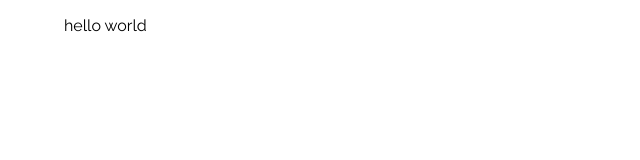
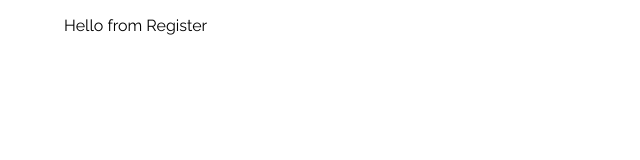
Before and after one commit to guilehm/solid-drop, a React (Create React App) app: page / in a window 1280 px wide. Shown: the top 160 px of the page, without its empty margins (0-640 px from the left). Built offline with nearby package versions, Linux system fonts and the light colour scheme.

Commit message:
update html and add register component to app

```diff
--- a/public/index.html
+++ b/public/index.html
@@ -7,7 +7,7 @@
   <meta name="viewport" content="width=device-width, initial-scale=1" />
   <meta name="theme-color" content="#000000" />
   <meta name="description" content="solid drop" />
-  <link rel="stylesheet" href="https://fonts.googleapis.com/css2?family=Raleway:wght@400;500;700&display=swap">
+  <link rel="stylesheet" href="https://fonts.googleapis.com/css2?family=Raleway:wght@300;400;500;700&display=swap">
   <title>solid drop</title>
 </head>
 
--- a/src/App.tsx
+++ b/src/App.tsx
@@ -1,4 +1,5 @@
 import Container from "./components/Container"
+import Register from "./components/Register"
 import GlobalStyle from "./global-styles"
 
 
@@ -6,7 +7,9 @@ const App = () => {
   return (
     <div className="App">
       <GlobalStyle />
-      <Container>hello world</Container>
+      <Container>
+        <Register />
+      </Container>
     </div>
   )
 }
```
